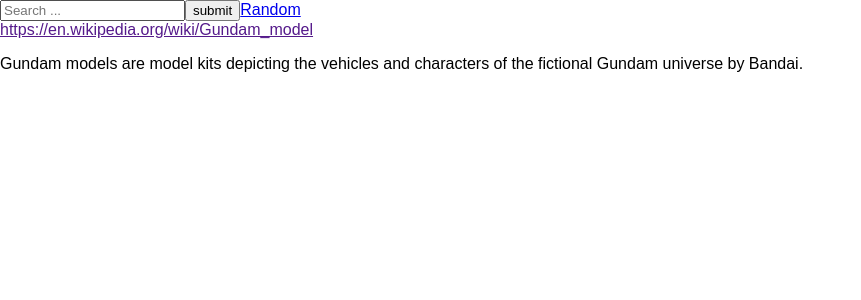
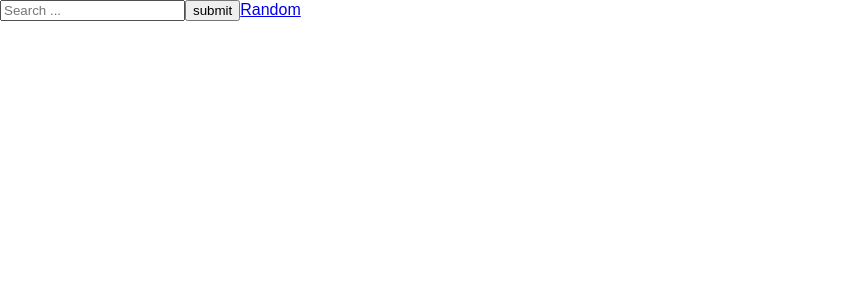
Before and after one commit to diegoperezm/react-wikipedia-viewer, a React (Create React App) app: page / in a window 1280 px wide. Shown: the top 300 px of the page, without its empty margins (0-861 px from the left). Built offline with nearby package versions, Linux system fonts and the light colour scheme.

Commit message:
Add content to article element.

```diff
--- a/src/App.js
+++ b/src/App.js
@@ -53,6 +53,7 @@
   }
 
   render() {
+    const { articles } = this.state;
     return (
       <div>
         <form onSubmit={this.handleSubmit}>
@@ -66,11 +67,14 @@
           <a href="https://en.wikipedia.org/wiki/Special:Random">Random</a>
         </form>
         <article>
-          <a href="">https://en.wikipedia.org/wiki/Gundam_model</a>
-          <p>
-            Gundam models are model kits depicting the vehicles and characters
-            of the fictional Gundam universe by Bandai.
-          </p>
+          {!articles
+            ? null
+            : articles.map(ele => (
+                <div>
+                  <a href={ele.url}>{ele.title}</a>
+                  <p>{ele.description}</p>
+                </div>
+              ))}
         </article>
       </div>
     );
```
